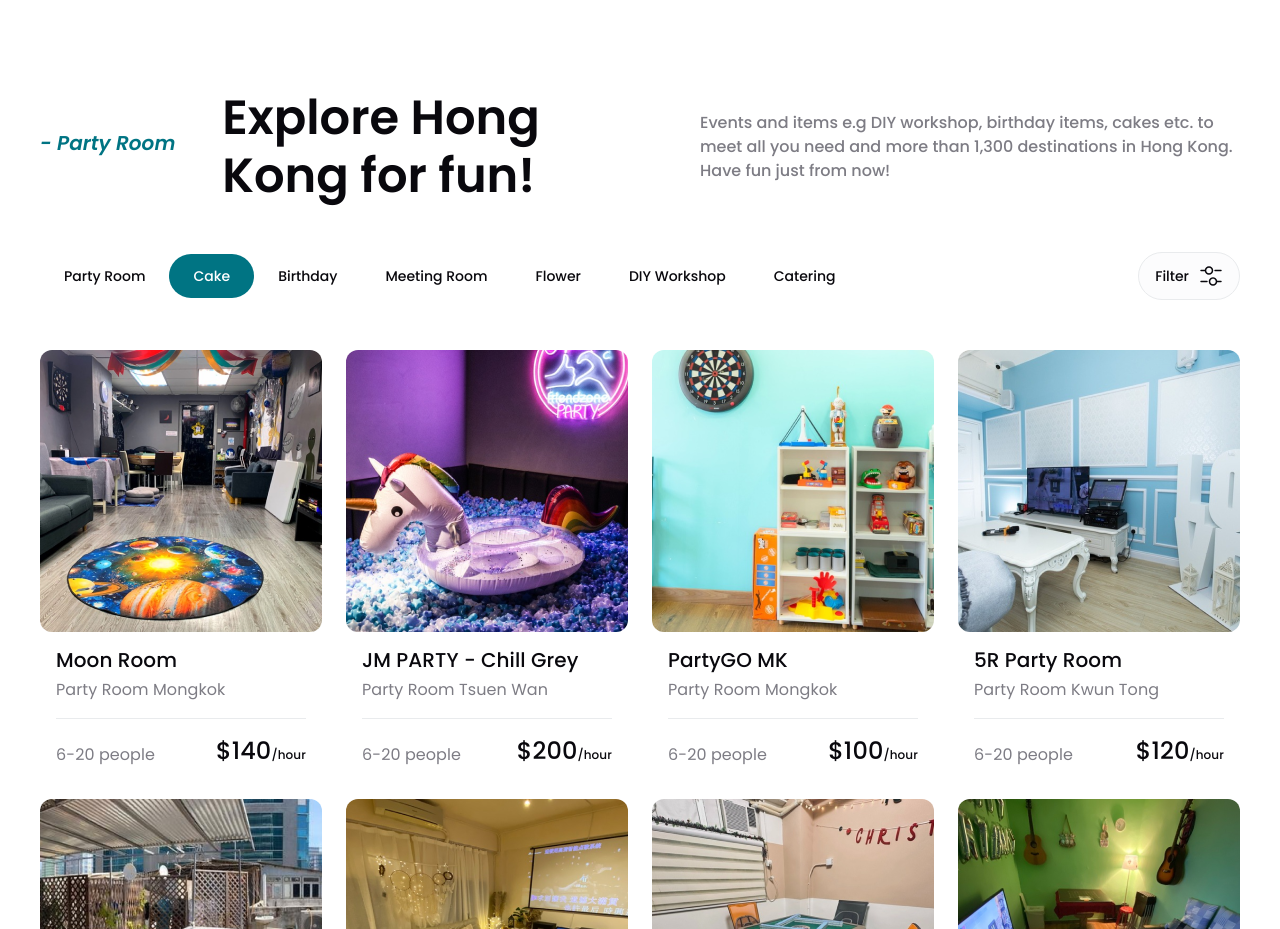
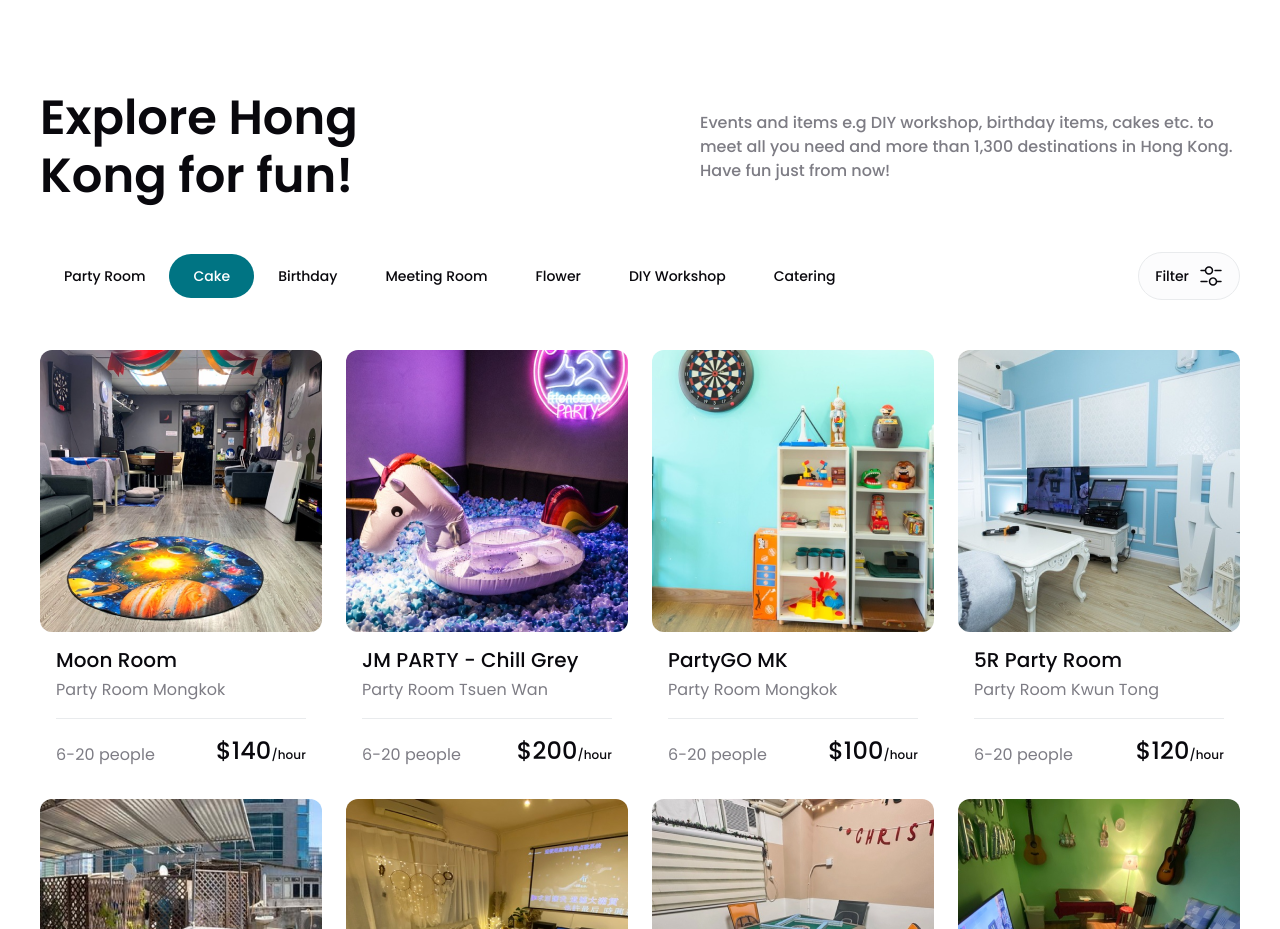
Before and after one commit to heliconho/tribalfun, a React (Create React App) app: page /home in a window 1280 px wide. Shown: the part 1500-2429 px from the top of the page. Built offline with nearby package versions, Linux system fonts and the light colour scheme; a web font is replaced by a local one.

Commit message:
explore section added and home page done

```diff
--- a/src/pages/home/components/Destination.jsx
+++ b/src/pages/home/components/Destination.jsx
@@ -15,7 +15,7 @@ const Destination = () => {
 		<section className="destination-section py-120 pt-5">
 			<div className="container">
 				<div className="section-title-2">
-					<h5 className="subtitle">- Party Room</h5>
+					<h5 className="subtitle d-sm-none">- Party Room</h5>
 					<h2 className="title">Explore Hong Kong for fun!</h2>
 					<p className="text d-none d-sm-block">
 						Events and items e.g DIY workshop, birthday items, cakes etc.
```
